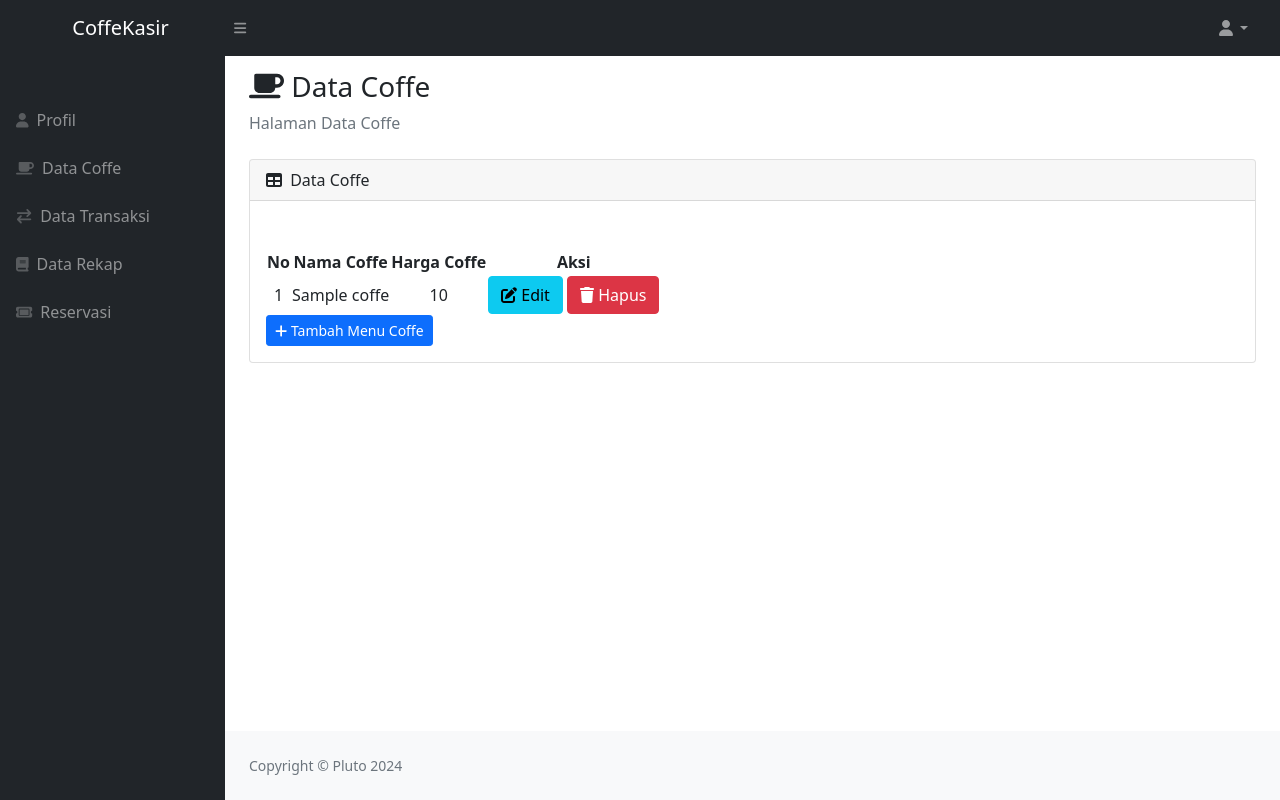
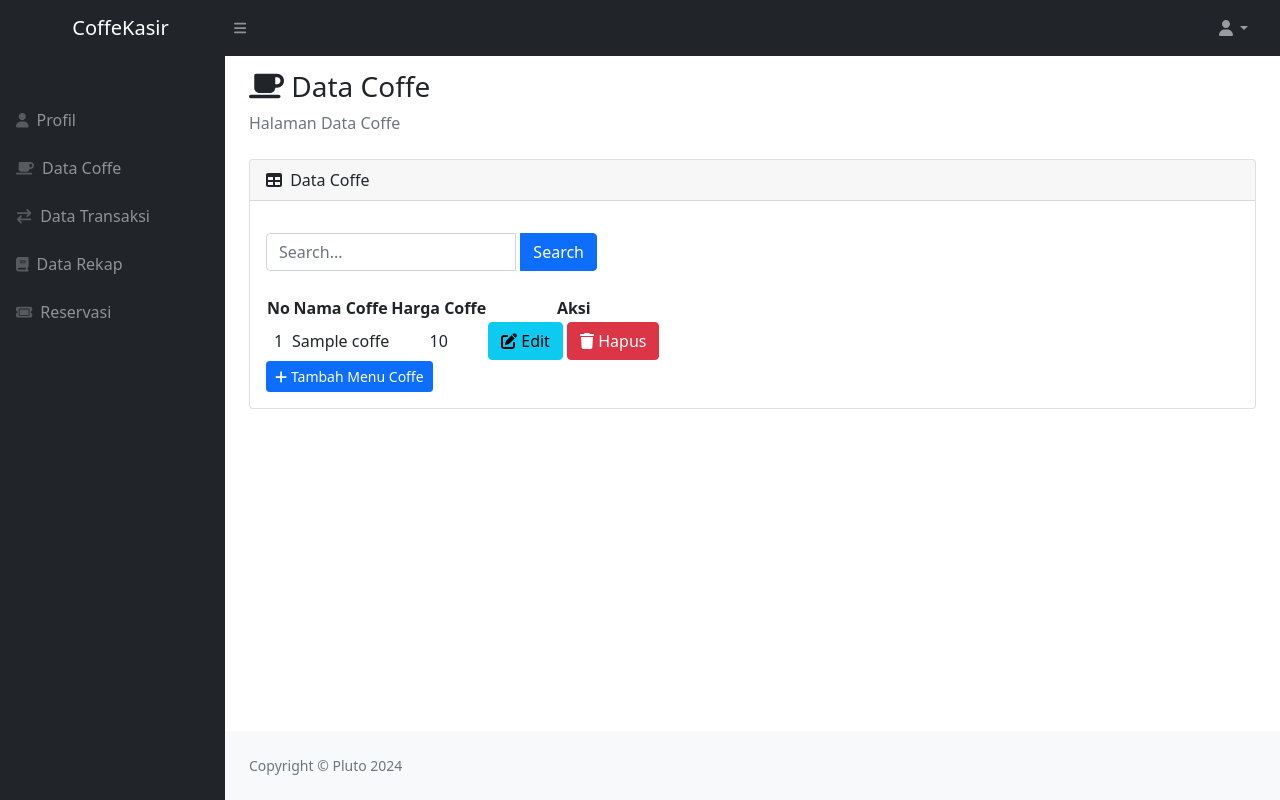
Before and after one commit to AnasKhalif/CoffeKasir, a PHP site: page /datacoffe.php in a window 1280 px wide. Run offline with PHP 8.4, Linux system fonts and the light colour scheme; the visitor is signed in with stand-in values (Sample User, id 1); tables that the repository leaves empty or names only in its code hold one stand-in row (values such as "Sample post"); some libraries are stand-ins or nearby versions.

Commit message:
fix add searching table data coffe

```diff
--- a/datacoffe.php
+++ b/datacoffe.php
@@ -18,6 +18,11 @@ if ((isset($_GET['aksi'])) && (isset($_GET['data']))) {
           where `id_coffe` = '$id_coffe'";
         mysqli_query($koneksi, $sql);
     }
+}
+
+$search_query = '';
+if (isset($_POST['search'])) {
+    $search_query = mysqli_real_escape_string($koneksi, $_POST['search']);
 }
 
 ?>
@@ -135,7 +140,7 @@ if ((isset($_GET['aksi'])) && (isset($_GET['data']))) {
                             Data Coffe
                         </div>
 
-                        <div class="col-sm-10 mx-3 my-3">
+                        <div class="col-sm-4 mx-3 my-3">
                             <?php if (!empty($_GET['notif'])) {
                                 if ($_GET['notif'] == "editberhasil") { ?>
                                     <div class="alert alert-success" role="alert">
@@ -148,6 +153,15 @@ if ((isset($_GET['aksi'])) && (isset($_GET['data']))) {
                                         Data Berhasil Dihapus</div>
                                 <?php } ?>
                             <?php } ?>
+                        </div>
+
+                        <div class="col-sm-4 mb-2 mx-3">
+                            <form method="post" action="">
+                                <div class="input-group">
+                                    <input type="text" class="form-control" placeholder="Search..." name="search">
+                                    <button class="btn btn-primary mx-1" type="submit">Search</button>
+                                </div>
+                            </form>
                         </div>
 
 
@@ -166,6 +180,9 @@ if ((isset($_GET['aksi'])) && (isset($_GET['data']))) {
 
                                     $sql_k = "SELECT `id_coffe`,`nama_coffe`, `harga_coffe` FROM
                                     `coffe`";
+                                    if ($search_query != '') {
+                                        $sql_k .= " WHERE `nama_coffe` LIKE '%$search_query%'";
+                                    }
                                     $query_k = mysqli_query($koneksi, $sql_k);
                                     $no = 1;
                                     while ($data_k = mysqli_fetch_row($query_k)) {
```
